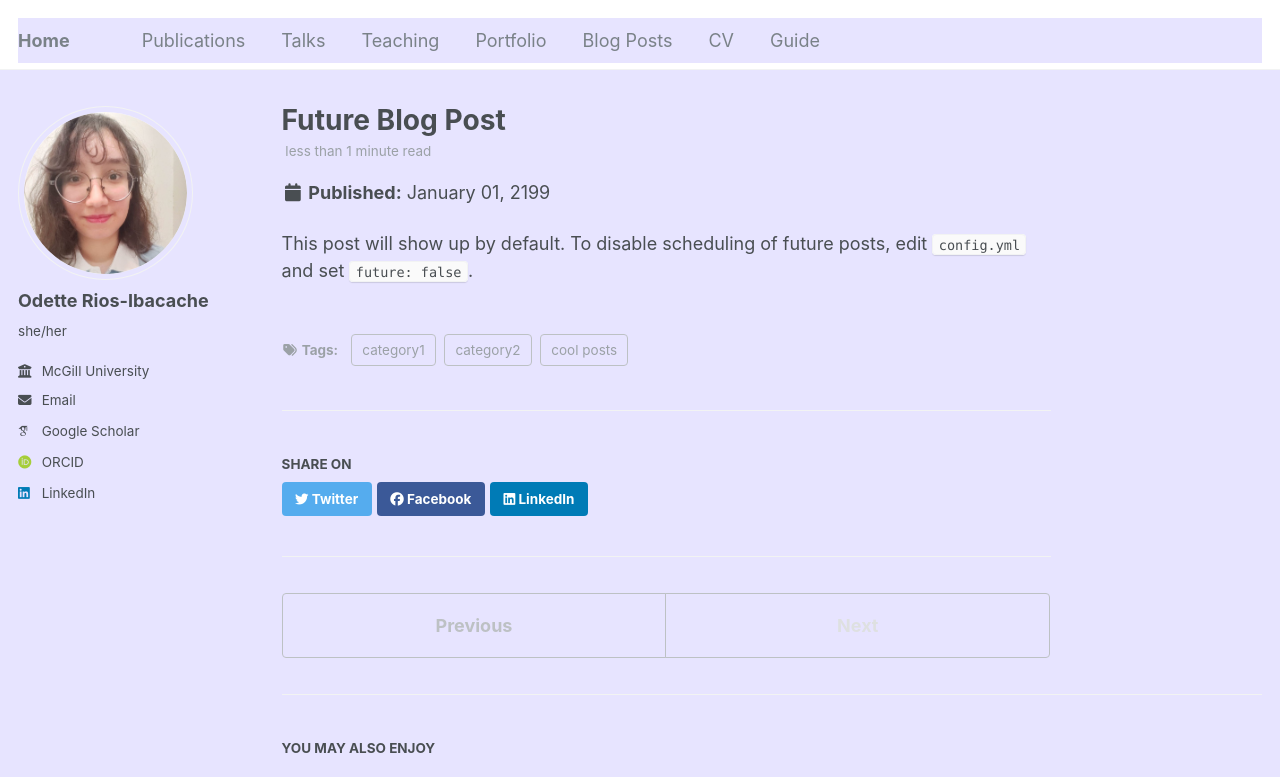
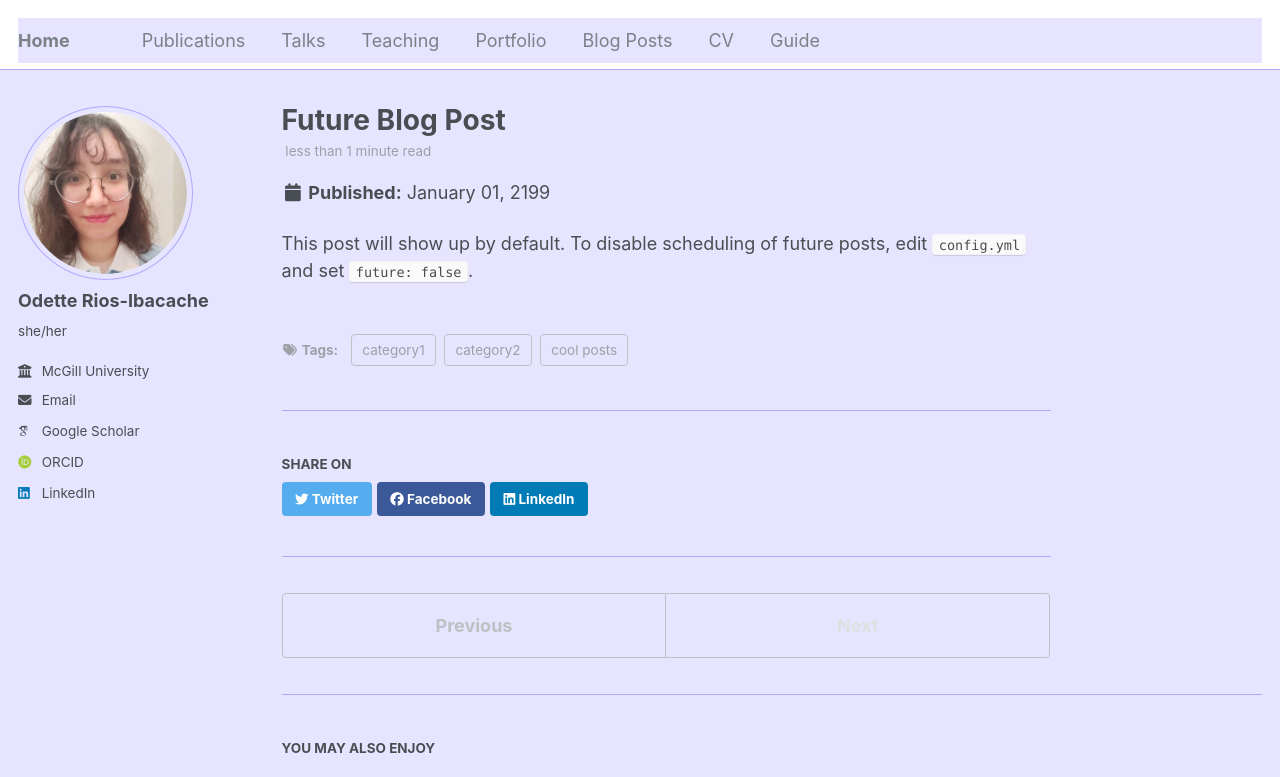
Before and after one commit to OdetteRiosI/odetteriosi.github.io, a Jekyll site: the page built from _posts/2199-01-01-future-post.md, in a window 1280 px wide. Shown: the top 777 px of the page. Built offline with Jekyll 4.4.1, drawn with Linux system fonts in a browser that asks for light colours; some web fonts are replaced.

Commit message:
Update _variables.scss

```diff
--- a/_sass/_variables.scss
+++ b/_sass/_variables.scss
@@ -66,7 +66,7 @@ $background-color           : #e7e4ff;/*#b0a8fc; /*#fff*/;
 $code-background-color      : #fafafa;
 $code-background-color-dark : $light-gray;
 $text-color                 : $dark-gray;
-$border-color               : $lighter-gray;
+$border-color               : #b0a8fc/*$lighter-gray*/;
 
 $primary-color              : #7a8288;
 $success-color              : #62c462;
```
